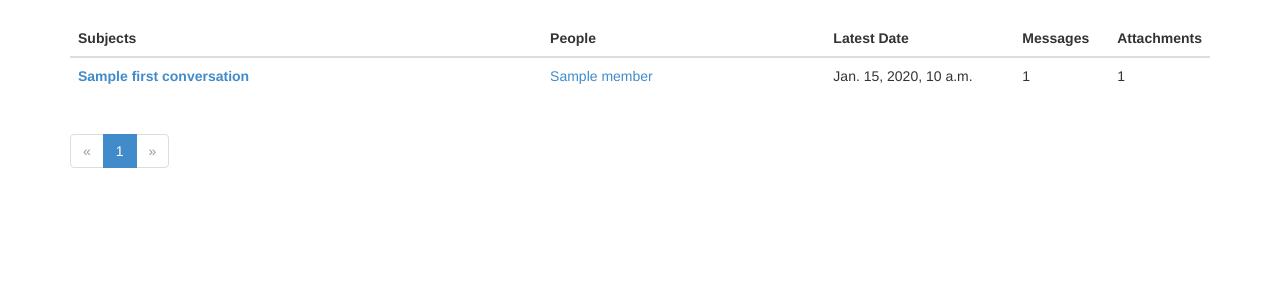
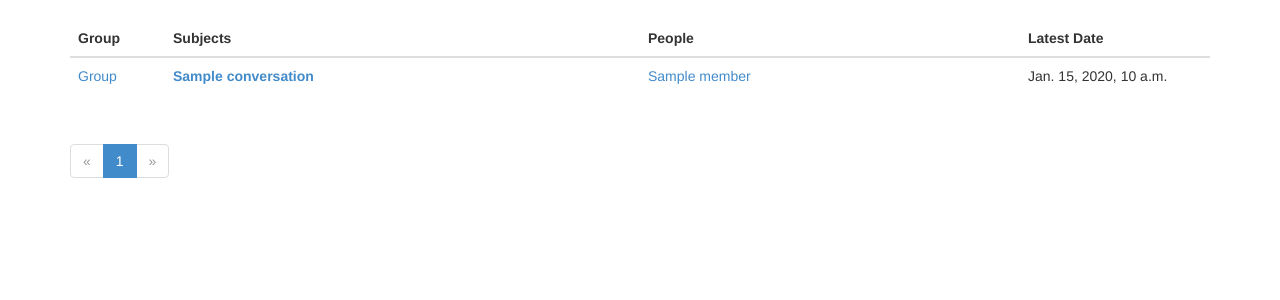
Before and after one commit to thechild/mbox2sql, a Django app: template reader/templates/group_list.html in a window 1280 px wide. Shown: the part 52-352 px from the top of the page. Run offline with Django 3.2, Linux system fonts and the light colour scheme; the template is opened without the code that fills it: most values are stand-ins (such as "Sample title", 1, 10 or a date in 2020); some libraries are stand-ins or nearby versions.

Commit message:
better group list

```diff
--- a/reader/templates/group_list.html
+++ b/reader/templates/group_list.html
@@ -5,23 +5,30 @@
 {% if groups %}
     <table class="table table-hover col-md-12">
         <thead><tr>
+            <th class="col-md-1">Group</th>
             <th class="col-md-5">Subjects</th>
-            <th class="col-md-3">People</th>
+            <th class="col-md-4">People</th>
             <th class="col-md-2">Latest Date</th>
-            <th class="col-md-1">Messages</th>
-            <th class="col-md-1">Attachments</th>
+            <!--<th class="col-md-1">Messages</th>
+            <th class="col-md-1">Attachments</th>-->
         </tr></thead>
         {% for group in groups %}
         <tbody><tr>
-            <td><strong><a href="{% url 'reader:view_group' group.url_representation %}">
-                {{ group.first_conversation.subject }}</strong></td>
+            <td>
+                <a href="{% url 'reader:view_group' group.url_representation %}">Group</a>
+            </td>
+            <td>
+                {% for conversation in group.conversations %}
+                <p><strong><a href="{% url 'reader:conversation' conversation.id %}">{{ conversation.subject }}</a></strong></p>
+                {% endfor %}
+            </td>
             <td>
                 {% for member in group.other_members %}
                 <a href="{% url 'reader:person' member.id %}">{{ member.name }}</a>{% if not forloop.last %}, {% endif %}{% endfor %}
             </td>
             <td>{{ group.first_conversation.latest_message_date }}</td>
-            <td>{{ group.conversations.count }}</td>
-            <td>{{ group.attachments_count }}</td>
+            <!--<td>{{ group.conversations.count }}</td>
+            <td>{{ group.attachments_count }}</td>-->
         </tr></tbody>
         {% endfor %}
     </table>
```
